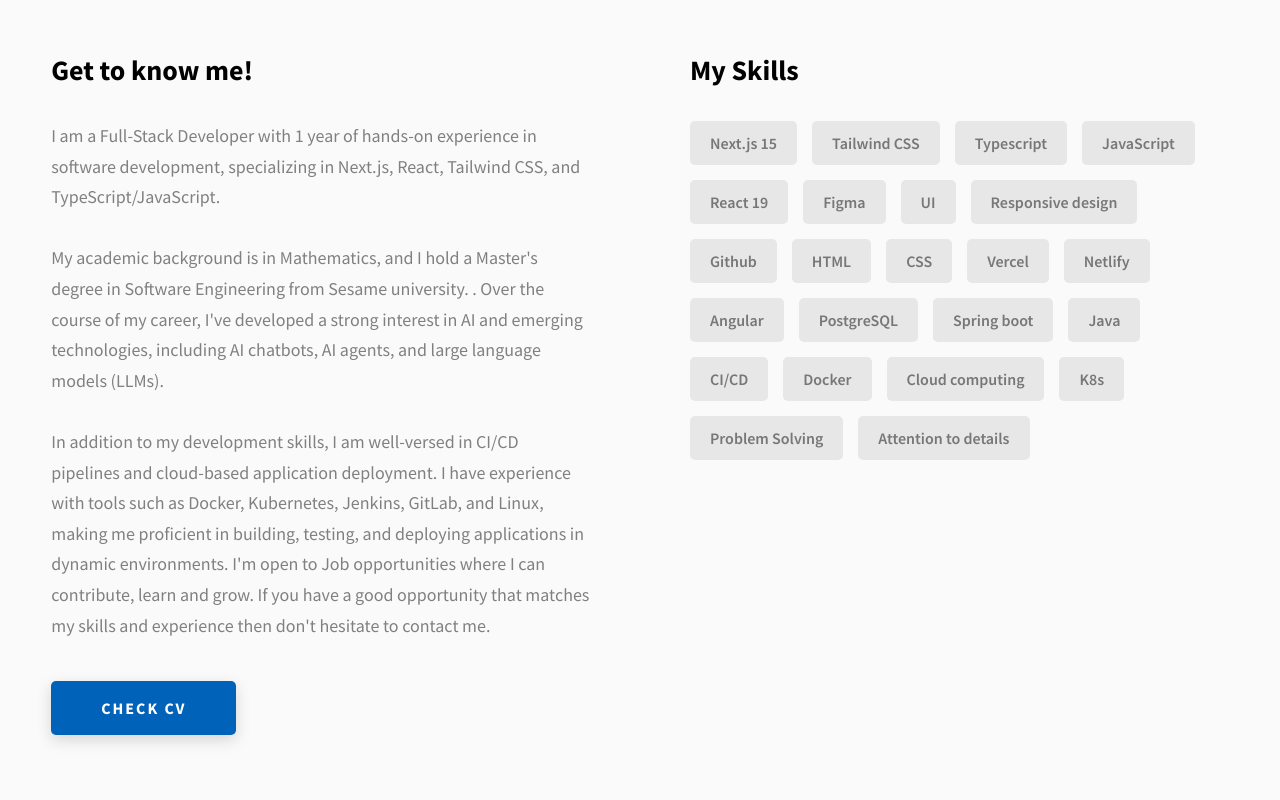
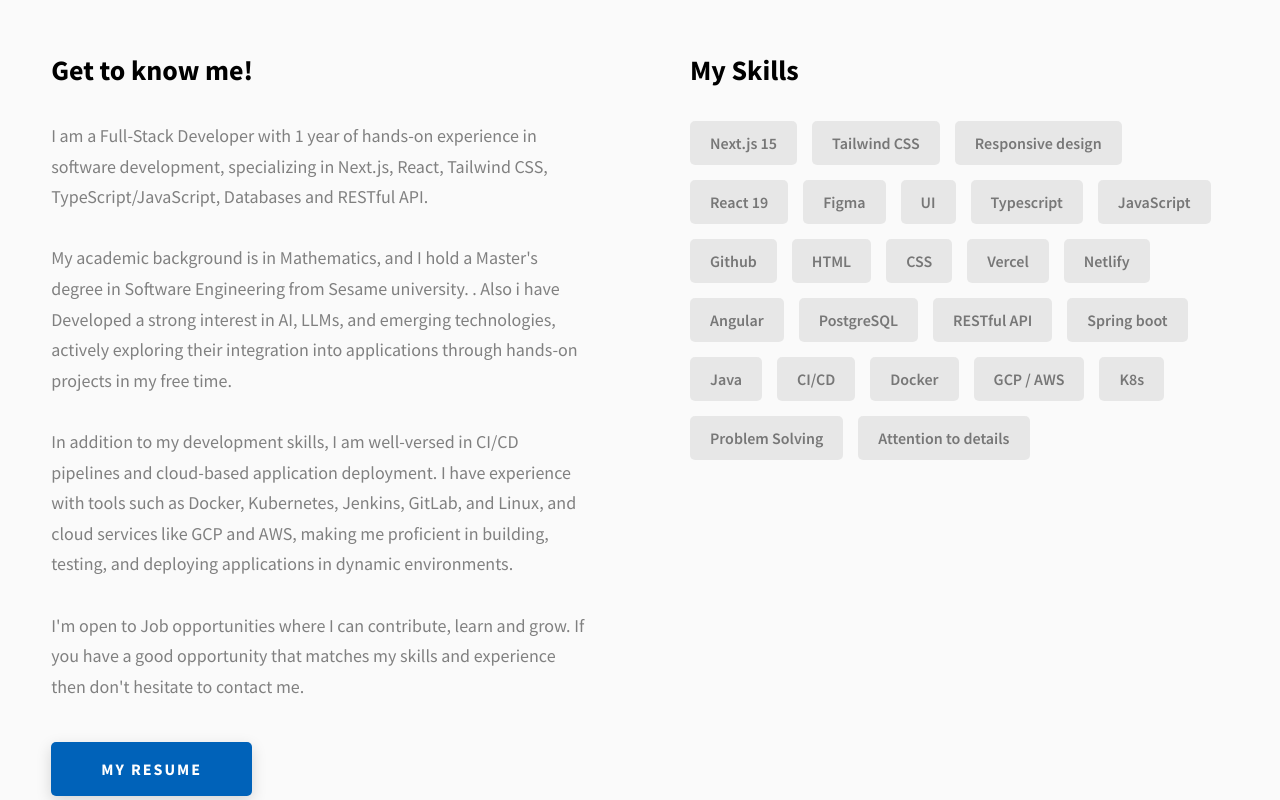
Before and after one commit to azizktata/portfolio-site, a website built with Vite: page index.html in a window 1280 px wide. Shown: the part 1120-1920 px from the top of the page. Built offline with nearby package versions, Linux system fonts and the light colour scheme.

Commit message:
new updates

```diff
--- a/index.html
+++ b/index.html
@@ -78,9 +78,11 @@
       <h1 class="heading-primary">Hey, My name is Aziz Ktata</h1>
       <div class="home-hero__info">
         <p class="text-primary">
-          I am a passionate full stack developer based in Tunisia. <br>My specialities are <strong>Next.js</strong>,
+          <!-- I am a passionate full stack developer based in Tunisia. <br>My specialities are <strong>Next.js</strong>,
           <strong>React</strong>,
-          <strong>Tailwind CSS</strong> and <strong>Databases</strong>
+          <strong>Tailwind CSS</strong> and <strong>Databases</strong> -->
+          Full-stack Next.js developer with 1 year of software development experience, holds a Master's degree in
+          Software engineering and a keen interest in AI and cutting-edge technologies.
         </p>
 
         </p>
@@ -123,28 +125,28 @@
           <div class="about__content-details">
             <p class="about__content-details-para">
               I am a Full-Stack Developer with 1 year of hands-on experience in software development, specializing in
-              Next.js, React, Tailwind CSS, and TypeScript/JavaScript.
+              Next.js, React, Tailwind CSS, TypeScript/JavaScript, Databases and RESTful API.
 
               <br><br>
               My academic background is in Mathematics, and I hold a Master's degree in Software Engineering from <a
                 href="https://universitesesame.com/">
                 Sesame
                 university.
-              </a>. Over the course of my career, I've developed a strong interest in AI and emerging
-              technologies, including AI chatbots, AI agents, and large language models (LLMs).
-
+              </a>.
+              Also i have Developed a strong interest in AI, LLMs, and emerging technologies, actively exploring their
+              integration into applications through hands-on projects in my free time.
               <br><br>
               In addition to my development skills, I am well-versed in CI/CD pipelines and cloud-based application
-              deployment. I have experience with tools such as Docker, Kubernetes, Jenkins, GitLab, and Linux, making me
+              deployment. I have experience with tools such as Docker, Kubernetes, Jenkins, GitLab, and Linux, and cloud
+              services like GCP and AWS, making me
               proficient in building, testing, and deploying applications in dynamic environments.
-
+              <br><br>
               I'm open to Job opportunities where I can contribute, learn and grow. If you have a good opportunity that
               matches my skills and experience then don't hesitate to contact me.
             </p>
           </div>
-          <a href="https://drive.google.com/file/d/1ZyQLDgo_t5cDvDe29_CpHFjZoZd0cCOs/view?usp=sharing"
-            class="btn btn--med btn--theme dynamicBgClr" target="_blank" download="RESUME_AZIZKTATA.docx">Check
-            CV</a>
+          <a href="https://drive.google.com/file/d/1wwwbMfAn_Ant7QCqwXnk9wgdbkfhnxCD/view?usp=sharing"
+            class="btn btn--med btn--theme dynamicBgClr" target="_blank" download="RESUME_AZIZKTATA.docx">my resume</a>
 
 
         </div>
@@ -153,12 +155,12 @@
           <div class="skills">
             <div class="skills__skill">Next.js 15</div>
             <div class="skills__skill">Tailwind CSS</div>
-            <div class="skills__skill">Typescript</div>
-            <div class="skills__skill">JavaScript</div>
+            <div class="skills__skill">Responsive design</div>
             <div class="skills__skill">React 19</div>
             <div class="skills__skill">Figma</div>
             <div class="skills__skill">UI</div>
-            <div class="skills__skill">Responsive design</div>
+            <div class="skills__skill">Typescript</div>
+            <div class="skills__skill">JavaScript</div>
             <div class="skills__skill">Github</div>
             <div class="skills__skill">HTML</div>
             <div class="skills__skill">CSS</div>
@@ -166,11 +168,12 @@
             <div class="skills__skill">Netlify</div>
             <div class="skills__skill">Angular</div>
             <div class="skills__skill">PostgreSQL</div>
+            <div class="skills__skill">RESTful API</div>
             <div class="skills__skill">Spring boot</div>
             <div class="skills__skill">Java</div>
             <div class="skills__skill">CI/CD</div>
             <div class="skills__skill">Docker</div>
-            <div class="skills__skill">Cloud computing</div>
+            <div class="skills__skill">GCP / AWS</div>
             <div class="skills__skill">K8s</div>
             <div class="skills__skill">Problem Solving</div>
             <div class="skills__skill">Attention to details</div>
```
